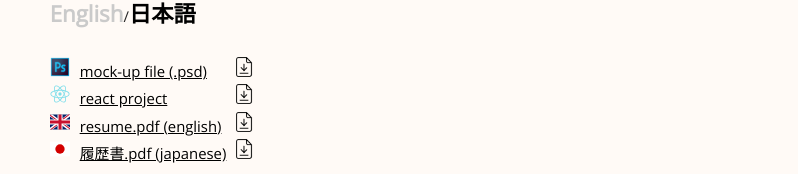
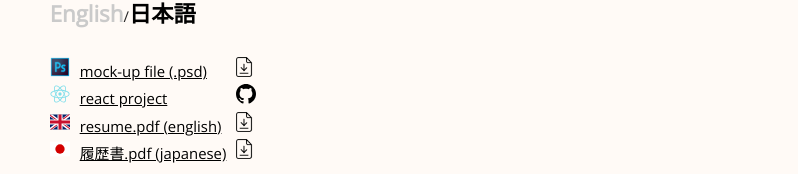
Before and after one commit to phminella/minella-react, a React (Create React App) app: page / in a window 1280 px wide. Both pictures are taken after a click on the element 1255 px from the left and 27 px from the top of the page. Shown: the part 420-594 px from the top of the page, without its empty margins (482-1280 px from the left). Built offline with nearby package versions, Linux system fonts and the light colour scheme; no server answers.

Commit message:
changed menu project download icon/link

```diff
--- a/src/components/TheNav.tsx
+++ b/src/components/TheNav.tsx
@@ -84,20 +84,18 @@ const TheNav = () => {
             </p>
             <p>
               <img height="20" src="/img/icon-react.svg" alt="" />
-              <a href="react-project.zip"
+              <a href="https://github.com/phminella/minella-react/tree/master" target="_blank"
               >react project
                 <img
-                  height="20"
-                  className={`icon-download ${darkMode ? "" : "hidden"}`}
-                  src="/img/icon-download.png"
-                  alt=""
-                />
-                <img
-                  height="20"
-                  className={`icon-download ${darkMode ? "hidden" : ""}`}
-                  src="/img/icon-download-dark.png"
-                  alt=""
-                />
+                height="20"
+                className={`icon-download ${darkMode ? "" : "hidden"}`}
+                src="/img/icon-github.png"
+                alt="" />
+              <img
+                height="20"
+                className={`icon-download ${darkMode ? "hidden" : ""}`}
+                src="/img/icon-github.svg"
+                alt="" />
               </a>
             </p>
             <p>
```
Also changed, not shown: 1 other file (tests, documents, lock files or other folders).
